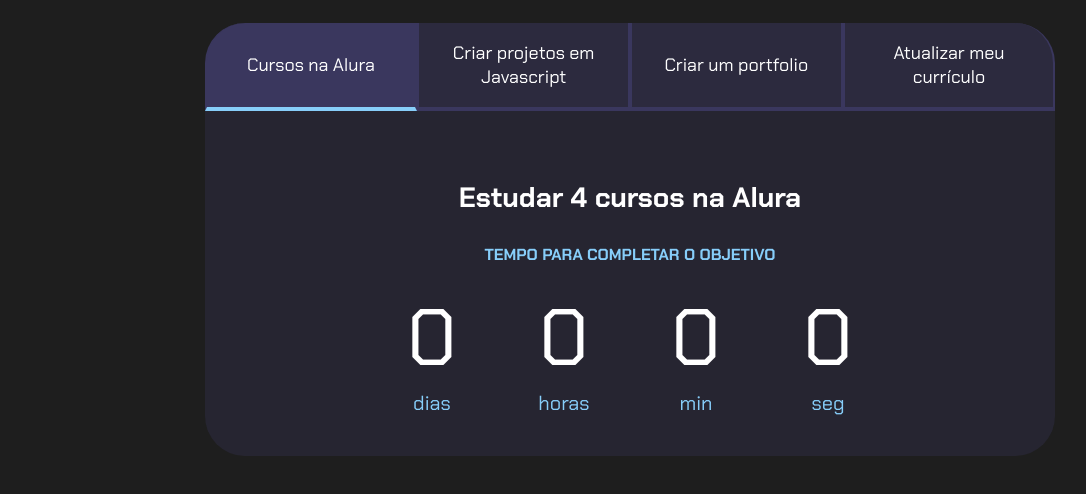
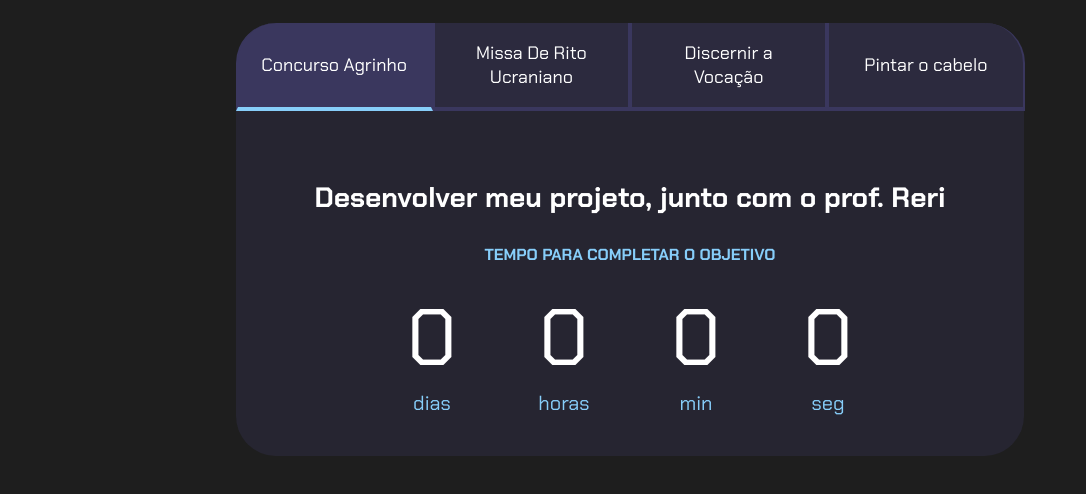
Before and after one commit to GuilhermeParana/Projetin-de-Vida, a plain HTML site: page index.html in a window 1280 px wide. Shown: the part 80-574 px from the top of the page, without its empty margins (10-1096 px from the left). Drawn offline with Linux system fonts and the light colour scheme.

Commit message:
Update index.html

```diff
--- a/index.html
+++ b/index.html
@@ -13,14 +13,14 @@
         <h2 class="titulo-principal">Meus objetivos do ano<span>_</span></h2>
         <div class="conteudo">
             <div class="botoes">
-                <button class="botao ativo">Cursos na Alura</button>
-                <button class="botao">Criar projetos em Javascript</button>
-                <button class="botao">Criar um portfolio</button>
-                <button class="botao">Atualizar meu currículo</button>
+                <button class="botao ativo">Concurso Agrinho</button>
+                <button class="botao">Missa De Rito Ucraniano</button>
+                <button class="botao">Discernir a Vocação</button>
+                <button class="botao">Pintar o cabelo</button>
             </div>
             <div class="abas-textos">
                 <div class="aba-conteudo ativo">
-                    <h3 class="aba-conteudo-titulo-principal">Estudar 4 cursos na Alura</h3>
+                    <h3 class="aba-conteudo-titulo-principal">Desenvolver meu projeto, junto com o prof. Reri</h3>
                     <h4 class="aba-conteudo-titulo-secundario">Tempo para completar o objetivo</h4>
                     <div class="contador">
                         <div class="contador-digito">
@@ -42,7 +42,7 @@
                     </div>
                 </div>
                 <div class="aba-conteudo">
-                    <h3 class="aba-conteudo-titulo-principal">Criar 5 projetos em Javascript</h3>
+                    <h3 class="aba-conteudo-titulo-principal">Participar de Uma Santa Missa de Rito Ucraniano</h3>
                     <h4 class="aba-conteudo-titulo-secundario">Tempo para completar o objetivo</h4>
                     <div class="contador">
                         <div class="contador-digito">
@@ -64,7 +64,7 @@
                     </div>
                 </div>
                 <div class="aba-conteudo">
-                    <h3 class="aba-conteudo-titulo-principal">Criar um portfolio com os meus 3 melhores projetos</h3>
+                    <h3 class="aba-conteudo-titulo-principal">Dizer sim para o chamado de Deus para mim</h3>
                     <h4 class="aba-conteudo-titulo-secundario">Tempo para completar o objetivo</h4>
                     <div class="contador">
                         <div class="contador-digito">
@@ -86,7 +86,7 @@
                     </div>
                 </div>
                 <div class="aba-conteudo">
-                    <h3 class="aba-conteudo-titulo-principal">Atualizar meu curriculo com os certificados da Alura</h3>
+                    <h3 class="aba-conteudo-titulo-principal">Pintar o cabelo de rosa só de zoas kkk</h3>
                     <h4 class="aba-conteudo-titulo-secundario">Tempo para completar o objetivo</h4>
                     <div class="contador">
                         <div class="contador-digito">
```
